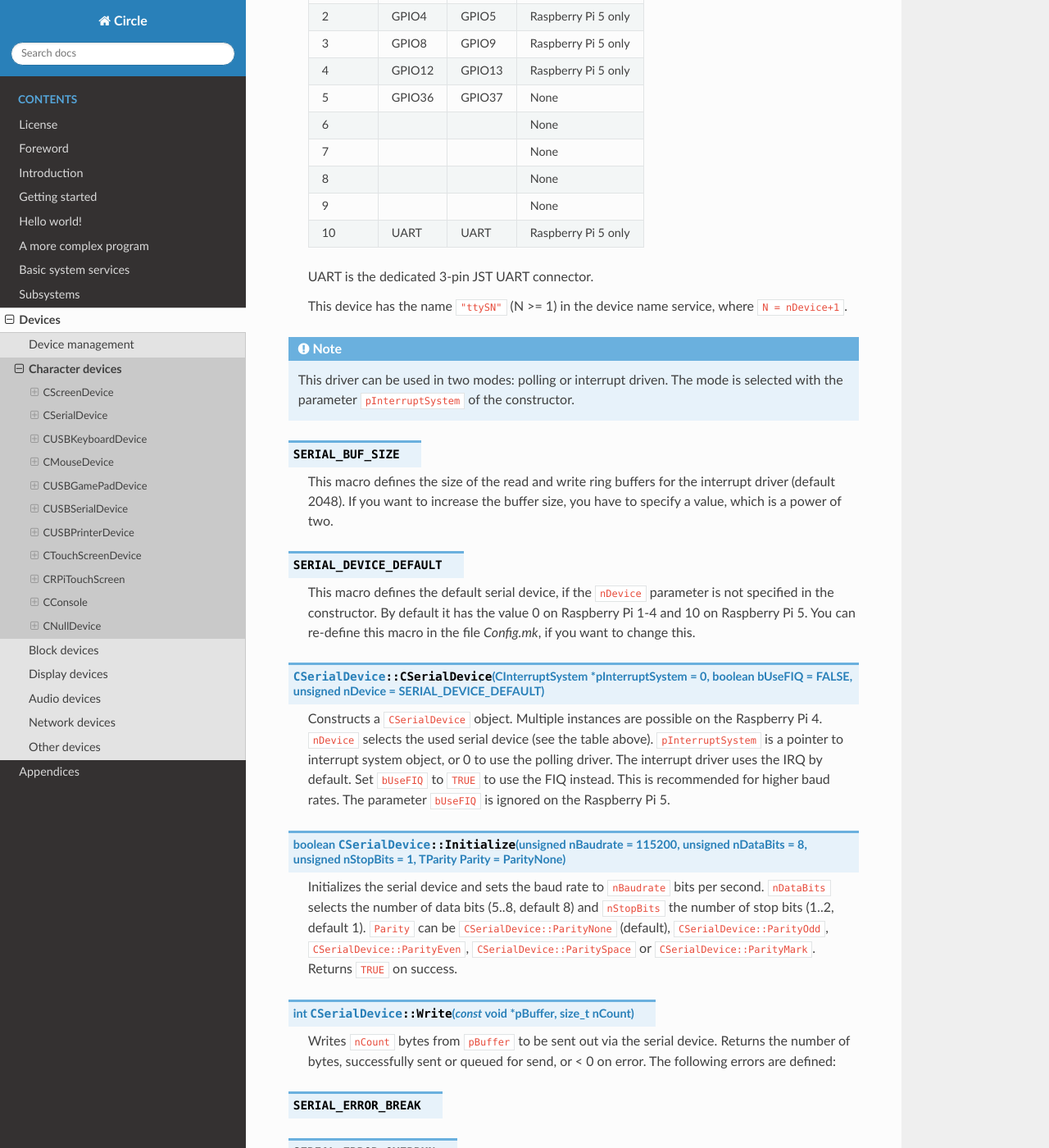
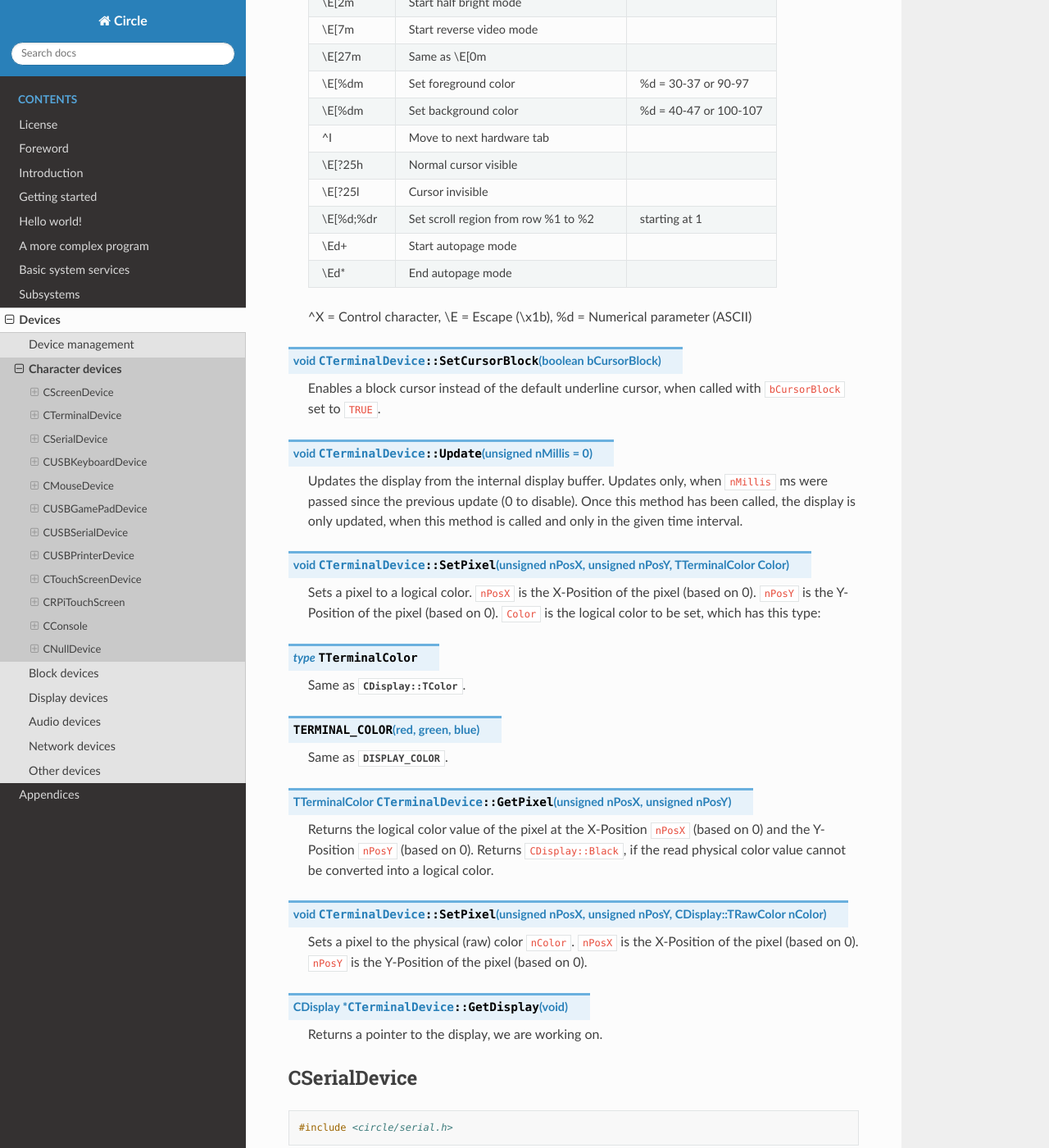
Before and after one commit to rsta2/circle-docs, a Sphinx documentation site: the page built from docs/devices/character-devices.rst, in a window 1280 px wide and 1400 px high, scrolled down 4449 px. Shown: the whole window at 82% size. Built offline with Sphinx 7.4.7 and the Read the Docs theme 3.1.0, drawn with Linux system fonts in a browser that asks for light colours; some of the changed text lies outside the part shown.

Commit message:
devices/character-devices: Add CTerminalDevice
* screen: Add font options to constructor, remove bVirtual
* screen: Support lazy updates of the display

```diff
--- a/docs/devices/character-devices.rst
+++ b/docs/devices/character-devices.rst
@@ -12,11 +12,11 @@ CScreenDevice
 
 .. cpp:class:: CScreenDevice : public CDevice
 
-	This class can be used to write characters to the (usually HDMI) screen, which is connected to the Raspberry Pi computer. The screen is treated like a terminal and provides a number of control sequences (see ``Write()``). This device has the name ``"ttyN"`` (N >= 1) in the device name service.
+	This class can be used to write characters to the (usually HDMI) screen, which is connected to the Raspberry Pi computer. The screen is treated like a terminal and provides a number of control sequences (see :cpp:func:`CTerminalDevice::Write()`). This device has the name ``"ttyN"`` (N >= 1) in the device name service.
 
-.. cpp:function:: CScreenDevice::CScreenDevice (unsigned nWidth, unsigned nHeight, boolean bVirtual = FALSE, unsigned nDisplay = 0)
+.. cpp:function:: CScreenDevice::CScreenDevice (unsigned nWidth, unsigned nHeight, const TFont &rFont = DEFAULT_FONT, CCharGenerator::TFontFlags FontFlags = CCharGenerator::FontFlagsNone, unsigned nDisplay = 0)
 
-	Constructs an instance of ``CScreenDevice``. ``nWidth`` is the screen width and ``nHeight`` the screen height in number of pixels. Set both parameters to 0 to auto-detect the default resolution of the screen, which is usually the maximum resolution of the used monitor. ``bVirtual`` should be set to ``FALSE`` in any case. The Raspberry Pi 4 supports more than one display. ``nDisplay`` is the zero-based display number here. Multiple instances of ``CScreenDevice`` are possible here.
+	Constructs an instance of ``CScreenDevice``. ``nWidth`` is the screen width and ``nHeight`` the screen height in number of pixels. Set both parameters to 0 to auto-detect the default resolution of the screen, which is usually the maximum resolution of the used monitor. ``rFont`` is the display font to be used with the flags ``FontFlags``. The Raspberry Pi 4 supports more than one display. ``nDisplay`` is the zero-based display number here. Multiple instances of ``CScreenDevice`` are possible here.
 
 .. note::
 
@@ -48,37 +48,7 @@ CScreenDevice
 
 .. cpp:function:: int CScreenDevice::Write (const void *pBuffer, size_t nCount)
 
-	Writes ``nCount`` characters from ``pBuffer`` to the screen. Returns the number of written characters. This method supports several escape sequences:
-
-	==============	======================================	=====================
-	Sequence	Description				Remarks
-	==============	======================================	=====================
-	\\E[B		Cursor down one line
-	\\E[H		Cursor home
-	\\E[A		Cursor up one line
-	\\E[%d;%dH	Cursor move to row %1 and column %2	starting at 1
-	^H		Cursor left one character
-	\\E[D		Cursor left one character
-	\\E[C		Cursor right one character
-	^M		Carriage return
-	\\E[J		Clear to end of screen
-	\\E[K		Clear to end of line
-	\\E[%dX		Erase %1 characters starting at cursor
-	^J		Carriage return/linefeed
-	\\E[0m		End of bold, half bright, reverse mode
-	\\E[1m		Start bold mode
-	\\E[2m		Start half bright mode
-	\\E[7m		Start reverse video mode
-	\\E[27m		Same as \\E[0m
-	\\E[%dm		Set foreground color			%d = 30-37 or 90-97
-	\\E[%dm		Set background color			%d = 40-47 or 100-107
-	^I		Move to next hardware tab
-	\\E[?25h	Normal cursor visible
-	\\E[?25l	Cursor invisible
-	\\E[%d;%dr	Set scroll region from row %1 to %2	starting at 1
-	==============	======================================	=====================
-
-	^X = Control character, \\E = Escape (\\x1b), %d = Numerical parameter (ASCII)
+	Writes ``nCount`` characters from ``pBuffer`` to the screen. Returns the number of written characters. This method supports several escape sequences (see :cpp:func:`CTerminalDevice::Write()`).
 
 .. cpp:function:: void CScreenDevice::SetPixel (unsigned nPosX, unsigned nPosY, TScreenColor Color)
 
@@ -121,15 +91,122 @@ CScreenDevice
 
 .. cpp:function:: void CScreenDevice::Rotor (unsigned nIndex, unsigned nCount)
 
-	Displays a rotating symbol in the upper right corner of the screen. ``nIndex`` is the index of the rotor to be displayed (0..3). ``nCount`` is the phase (angle) of the current rotor symbol (0..3).
+	Displays some rotating pixels in the upper right corner of the screen. ``nIndex`` is the index of the rotor to be displayed (0..3). ``nCount`` is the phase (angle) of the current rotor symbol (0..3).
 
 .. cpp:function:: void CScreenDevice::SetCursorBlock (boolean bCursorBlock)
 
 	Enable block cursor (``TRUE``) instead of the default underline cursor (``FALSE``).
 
+.. cpp:function:: void CScreenDevice::Update (unsigned nMillis = 0)
+
+	Updates the frame buffer from the internal buffer. Updates only, when ``nMillis`` ms were passed since the previous update (0 to disable). Once this method has been called, the frame buffer is only updated, when this method is called and only in the given time interval.
+
 .. cpp:function:: CBcmFrameBuffer *CScreenDevice::GetFrameBuffer (void)
 
-	Returns a pointer to the member of the type ``CBcmFrameBuffer``, which can be used to directly manipulate the frame buffer.
+	Returns a pointer to the member of the type :cpp:class:`CBcmFrameBuffer`, which can be used to directly manipulate the frame buffer.
+
+CTerminalDevice
+^^^^^^^^^^^^^^^
+
+.. code-block:: cpp
+
+	#include <circle/terminal.h>
+
+.. cpp:class:: CTerminalDevice : public CDevice
+
+	This class manages a scrolling terminal display on a dot-matrix display. It provides a number of control sequences (see :cpp:func:`CTerminalDevice::Write()`). This device has the name ``"ttyN"`` (N >= 1) in the device name service.
+
+.. cpp:function:: CTerminalDevice::CTerminalDevice (CDisplay *pDisplay, unsigned nDeviceIndex = 0, const TFont &rFont = DEFAULT_FONT, CCharGenerator::TFontFlags FontFlags = CCharGenerator::FontFlagsNone)
+
+	Constructs a terminal device on the dot-matrix display ``pDisplay`` with the device name ``"ttyN"`` (N = ``nDeviceIndex`` + 1). It uses the display font ``rFont`` with the flags ``FontFlags``.
+
+.. cpp:function:: boolean CTerminalDevice::Initialize (void)
+
+	Initializes the instance of ``CTerminalDevice`` and clears the display. Returns ``TRUE`` on success.
+
+.. cpp:function:: unsigned CTerminalDevice::GetWidth (void) const
+
+	Returns the terminal width in pixels.
+
+.. cpp:function:: unsigned CTerminalDevice::GetHeight (void) const
+
+	Returns the terminal height in pixels.
+
+.. cpp:function:: unsigned CTerminalDevice::GetColumns (void) const
+
+	Returns the terminal width in characters.
+
+.. cpp:function:: unsigned CTerminalDevice::GetRows (void) const
+
+	Returns the terminal height in characters.
+
+.. cpp:function:: int CTerminalDevice::Write (const void *pBuffer, size_t nCount)
+
+	Writes ``nCount`` characters from ``pBuffer`` to the terminal. Returns the number of written characters. This method supports several escape sequences:
+
+	==============	======================================	=====================
+	Sequence	Description				Remarks
+	==============	======================================	=====================
+	\\E[B		Cursor down one line
+	\\E[H		Cursor home
+	\\E[A		Cursor up one line
+	\\E[%d;%dH	Cursor move to row %1 and column %2	starting at 1
+	^H		Cursor left one character
+	\\E[D		Cursor left one character
+	\\E[C		Cursor right one character
+	^M		Carriage return
+	\\E[J		Clear to end of screen
+	\\E[K		Clear to end of line
+	\\E[%dX		Erase %1 characters starting at cursor
+	^J		Carriage return/linefeed
+	\\E[0m		End of bold, half bright, reverse mode
+	\\E[1m		Start bold mode
+	\\E[2m		Start half bright mode
+	\\E[7m		Start reverse video mode
+	\\E[27m		Same as \\E[0m
+	\\E[%dm		Set foreground color			%d = 30-37 or 90-97
+	\\E[%dm		Set background color			%d = 40-47 or 100-107
+	^I		Move to next hardware tab
+	\\E[?25h	Normal cursor visible
+	\\E[?25l	Cursor invisible
+	\\E[%d;%dr	Set scroll region from row %1 to %2	starting at 1
+	\\Ed+		Start autopage mode
+	\\Ed*		End autopage mode
+	==============	======================================	=====================
+
+	^X = Control character, \\E = Escape (\\x1b), %d = Numerical parameter (ASCII)
+
+.. cpp:function:: void CTerminalDevice::SetCursorBlock (boolean bCursorBlock)
+
+	Enables a block cursor instead of the default underline cursor, when called with ``bCursorBlock`` set to ``TRUE``.
+
+.. cpp:function:: void CTerminalDevice::Update (unsigned nMillis = 0)
+
+	Updates the display from the internal display buffer. Updates only, when ``nMillis`` ms were passed since the previous update (0 to disable). Once this method has been called, the display is only updated, when this method is called and only in the given time interval.
+
+.. cpp:function:: void CTerminalDevice::SetPixel (unsigned nPosX, unsigned nPosY, TTerminalColor Color)
+
+	Sets a pixel to a logical color. ``nPosX`` is the X-Position of the pixel (based on 0). ``nPosY`` is the Y-Position of the pixel (based on 0). ``Color`` is the logical color to be set, which has this type:
+
+.. cpp:type:: TTerminalColor
+
+	Same as :cpp:type:`CDisplay::TColor`.
+
+.. c:macro:: TERMINAL_COLOR(red, green, blue)
+
+	Same as :c:macro:`DISPLAY_COLOR`.
+
+.. cpp:function:: TTerminalColor CTerminalDevice::GetPixel (unsigned nPosX, unsigned nPosY)
+
+	Returns the logical color value of the pixel at the X-Position ``nPosX`` (based on 0) and the Y-Position ``nPosY`` (based on 0). Returns ``CDisplay::Black``, if the read physical color value cannot be converted into a logical color.
+
+.. cpp:function:: void CTerminalDevice::SetPixel (unsigned nPosX, unsigned nPosY, CDisplay::TRawColor nColor)
+
+	Sets a pixel to the physical (raw) color ``nColor``. ``nPosX`` is the X-Position of the pixel (based on 0). ``nPosY`` is the Y-Position of the pixel (based on 0).
+
+.. cpp:function:: CDisplay *CTerminalDevice::GetDisplay (void)
+
+	Returns a pointer to the display, we are working on.
 
 CSerialDevice
 ^^^^^^^^^^^^^
```
